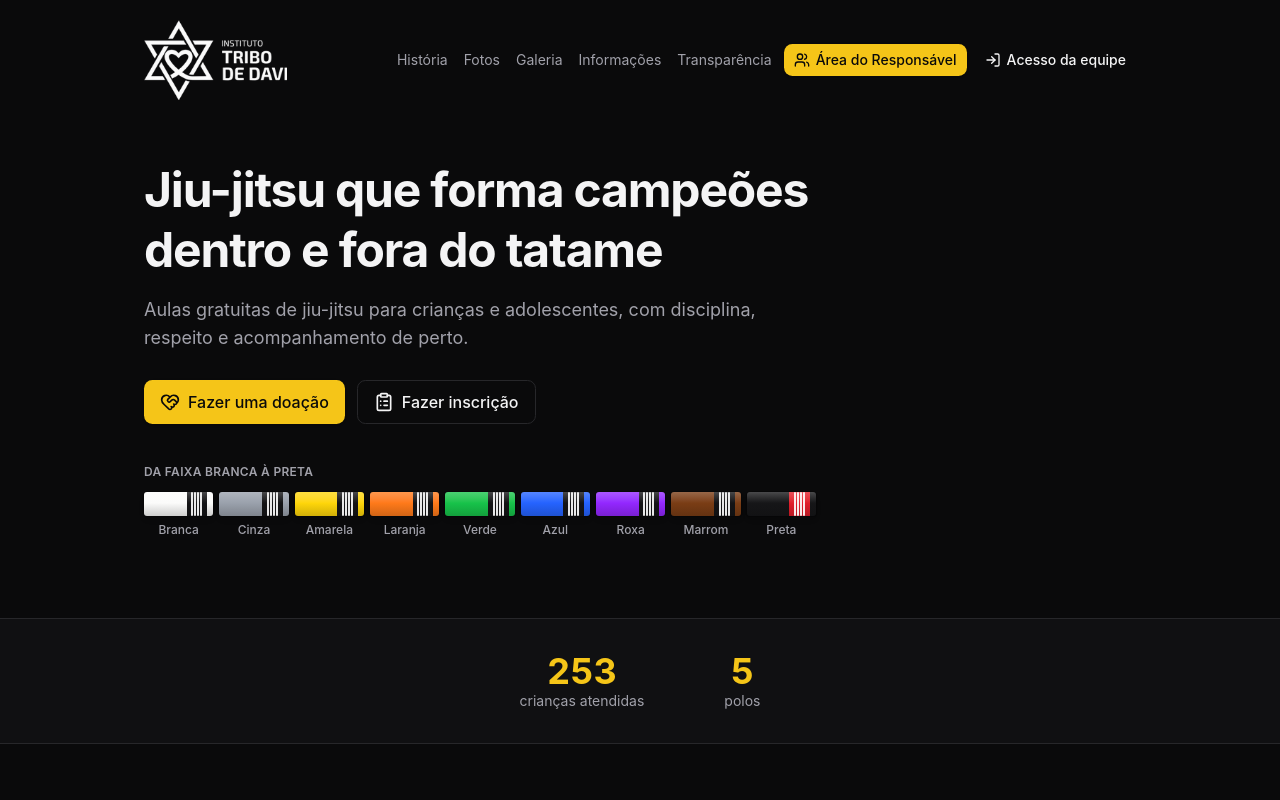
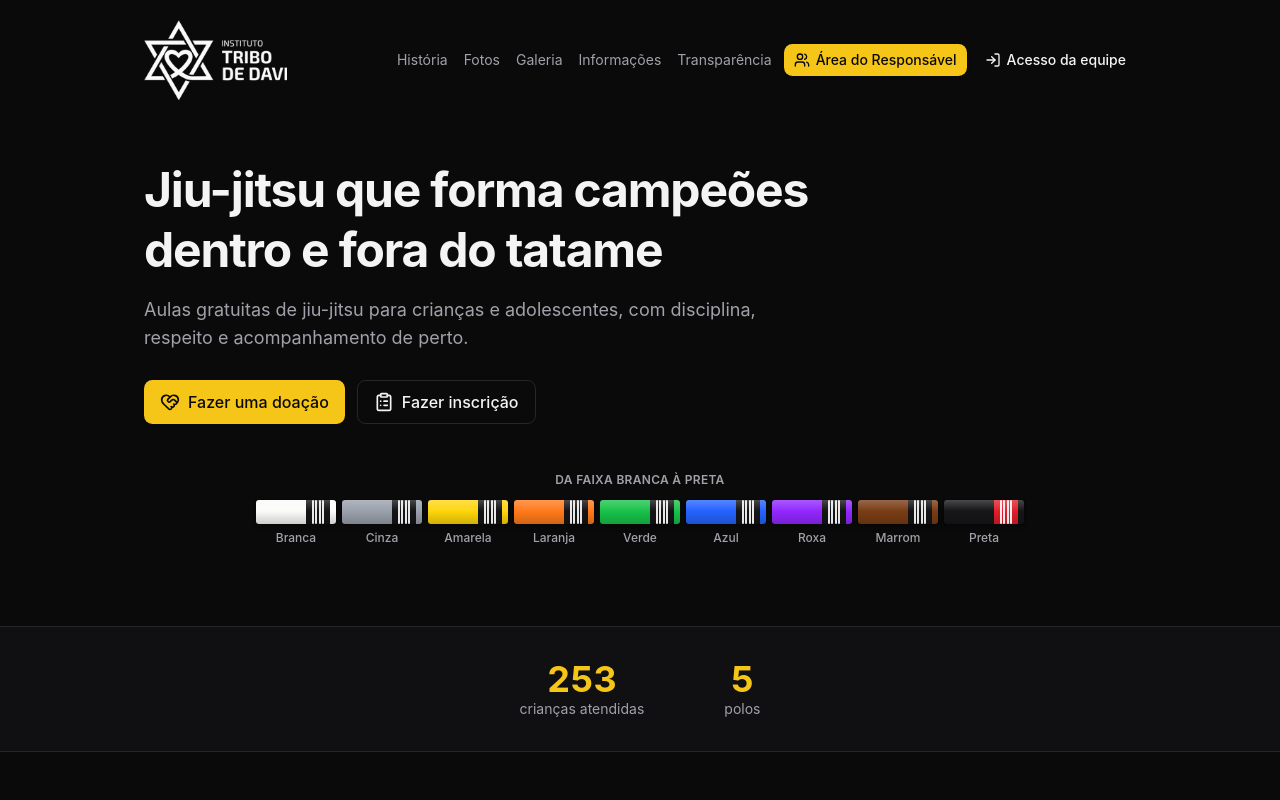
Before and after one commit to Mvsp83/TriboDeDaviWeb, a React (Vite) app: page /site in a window 1280 px wide. Shown: the top 800 px of the page. Built offline with nearby package versions, Linux system fonts and the light colour scheme; no server answers.

Commit message:
Site: centraliza o bloco de faixas no herói
Tira as faixas da coluna de texto (alinhada à esquerda) e as centraliza na
seção: título com text-center e a grade com mx-auto/max-w-3xl.

```diff
--- a/src/features/site/SitePublico.tsx
+++ b/src/features/site/SitePublico.tsx
@@ -173,16 +173,17 @@ export function SitePublico() {
             </Button>
           </div>
 
-          {/* Faixas: a progressão do aluno, da branca à preta. */}
-          <div className="mt-10">
+        </div>
+
+        {/* Faixas: centralizadas na seção. */}
+        <div className="mt-12 text-center">
           <p className="mb-3 text-xs font-semibold uppercase tracking-wide text-muted-foreground">
             Da faixa branca à preta
           </p>
-            <div className="grid grid-cols-3 gap-x-2 gap-y-3 sm:grid-cols-9 sm:gap-x-1.5">
+          <div className="mx-auto grid max-w-3xl grid-cols-3 gap-x-2 gap-y-3 sm:grid-cols-9 sm:gap-x-1.5">
             {FAIXAS.map((f) => (
               <FaixaBelt key={f.nome} nome={f.nome} cor={f.cor} ponta={f.ponta} />
             ))}
-            </div>
           </div>
         </div>
       </section>
```
Lines whose indentation alone changed are shown as unchanged.
